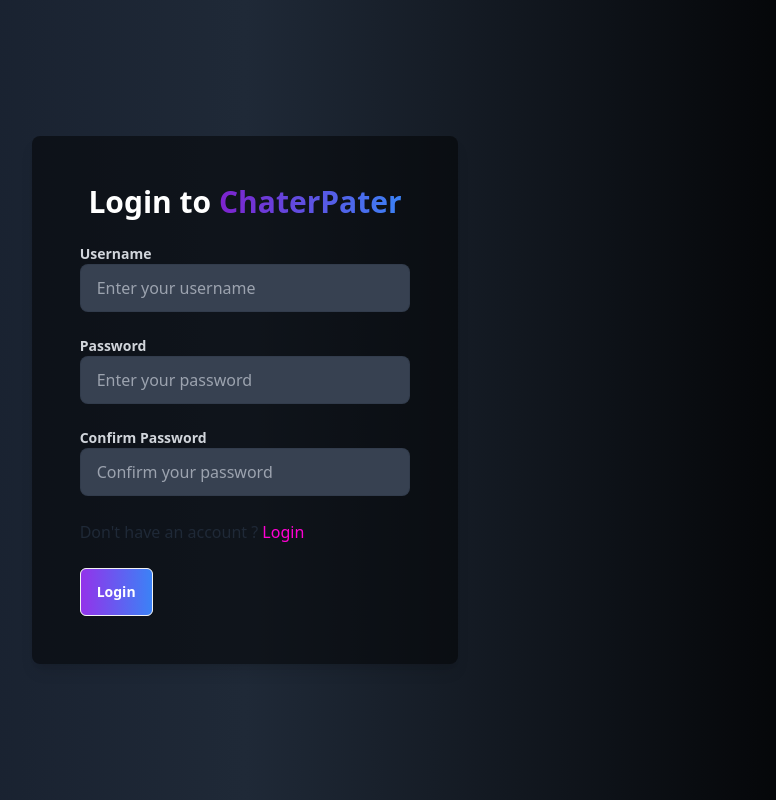
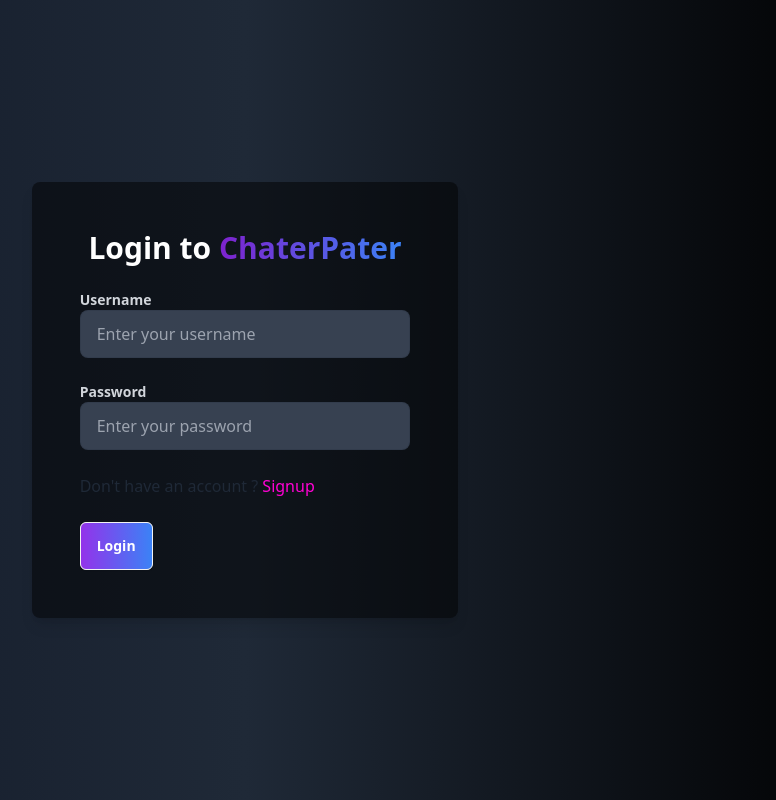
Before and after one commit to sushantskb/Chater-Pater, a React (Vite) app: page /login in a window 1280 px wide. Shown: the whole page, without its empty margins (395-1171 px from the left). Built offline with nearby package versions, Linux system fonts and the light colour scheme.

Commit message:
added the login functionality and done some modification in signup

```diff
--- /dev/null
+++ b/src/hooks/useLogin.js
@@ -0,0 +1,40 @@
+import { useState } from "react";
+import toast from "react-hot-toast";
+import { useAuthContext } from "../context/AuthContext";
+const useLogin = () => {
+  const [loading, setLoading] = useState(false);
+  const { setAuthUser } = useAuthContext();
+
+  const login = async (username, password) => {
+    setLoading(true);
+    try {
+      const res = await fetch("/api/auth/login", {
+        method: "POST",
+        headers: {
+          "Content-Type": "application/json",
+        },
+        body: JSON.stringify({ username, password }),
+      });
+
+      const data = await res.json();
+
+      if (data.error) {
+        throw new Error(data.error);
+      }
+
+      localStorage.setItem("chat-user", JSON.stringify(data));
+      setAuthUser(data);
+      toast.success("Logged In", {
+        className: "btn btn-outline btn-primary",
+      });
+    } catch (error) {
+      toast.error(error.message, {
+        className: "btn btn-outline btn-primary",
+      });
+    } finally {
+      setLoading(false);
+    }
+  };
+  return { loading, login };
+};
+export default useLogin;
--- a/src/pages/Login/Login.jsx
+++ b/src/pages/Login/Login.jsx
@@ -1,43 +1,76 @@
+import { useState } from "react";
 import { Link } from "react-router-dom";
+import useLogin from "../../hooks/useLogin";
 
 const Login = () => {
+  const [username, setUsername] = useState("");
+  const [password, setPassword] = useState("");
+
+  const { loading, login } = useLogin();
+
+  const handleSubmit = async (e) => {
+    e.preventDefault();
+    await login(username, password);
+  };
+
   return (
     <div className="flex items-center justify-center h-screen bg-gradient-to-r from-gray-900 via-gray-800 to-black">
       <div className="bg-black bg-opacity-50 p-12 rounded-lg shadow-lg w-1/3">
-        <h2 className="text-3xl font-bold text-center mb-6 text-white">Login to <span className="bg-gradient-to-r from-purple-700 to-blue-500  bg-clip-text text-transparent">ChaterPater</span></h2>
-        <form className="space-y-6">
+        <h2 className="text-3xl font-bold text-center mb-6 text-white">
+          Login to{" "}
+          <span className="bg-gradient-to-r from-purple-700 to-blue-500  bg-clip-text text-transparent">
+            ChaterPater
+          </span>
+        </h2>
+        <form className="space-y-6" onSubmit={handleSubmit}>
           <div className="flex flex-col">
-            <label htmlFor="username" className="text-sm font-semibold text-gray-300">Username</label>
+            <label
+              htmlFor="username"
+              className="text-sm font-semibold text-gray-300"
+            >
+              Username
+            </label>
             <input
               type="text"
               id="username"
               name="username"
               className="input input-bordered text-white bg-gray-700 placeholder-gray-400"
               placeholder="Enter your username"
+              value={username}
+              onChange={(e) => setUsername(e.target.value)}
             />
           </div>
           <div className="flex flex-col">
-            <label htmlFor="password" className="text-sm font-semibold text-gray-300">Password</label>
+            <label
+              htmlFor="password"
+              className="text-sm font-semibold text-gray-300"
+            >
+              Password
+            </label>
             <input
               type="password"
               id="password"
               name="password"
               className="input input-bordered text-white bg-gray-700 placeholder-gray-400"
               placeholder="Enter your password"
+              value={password}
+              onChange={(e) => setPassword(e.target.value)}
             />
           </div>
-          <div className="flex flex-col">
-            <label htmlFor="confirmPassword" className="text-sm font-semibold text-gray-300">Confirm Password</label>
-            <input
-              type="password"
-              id="confirmPassword"
-              name="confirmPassword"
-              className="input input-bordered text-white bg-gray-700 placeholder-gray-400"
-              placeholder="Confirm your password"
-            />
-          </div>
-          <p>{"Don't"} have an account ? <Link to="/signup"><span className="text-secondary">Login</span></Link></p>
-          <button type="submit" className="btn bg-gradient-to-r from-purple-600 to-blue-500 text-white py-2 rounded-md hover:from-purple-700 hover:to-blue-600 transition duration-300">Login</button>
+          <p>
+            {"Don't"} have an account ?{" "}
+            <Link to="/signup">
+              <span className="text-secondary">Signup</span>
+            </Link>
+          </p>
+          <button
+            type="submit"
+            className="btn bg-gradient-to-r from-purple-600 to-blue-500 text-white py-2 rounded-md hover:from-blue-700 hover:to-purple-600 transition duration-300"
+          >
+            {
+              !loading ? "Login" : <span className="loading loading-ring loading-xs"></span>
+            }
+          </button>
         </form>
       </div>
     </div>
--- a/src/pages/Signup/Signup.jsx
+++ b/src/pages/Signup/Signup.jsx
@@ -3,6 +3,7 @@
 import { useState } from "react";
 import GenderCheckBox from "./GenderCheckBox";
 import useSignup from "../../hooks/useSignup";
+import { Link } from "react-router-dom";
 
 const Signup = () => {
   const [inputs, setInputs] = useState({
@@ -14,7 +15,7 @@
     profilePic: "",
   });
 
-  const { signup } = useSignup();
+  const { loading, signup } = useSignup();
 
   const handleCheckbox = (gender) => {
     setInputs({ ...inputs, gender });
@@ -130,11 +131,17 @@
             selectedGender={inputs.gender}
           />
 
+          <p>Already have an account ? <Link to="/login"><span className="text-secondary">Login</span></Link></p>
+
           <button
             type="submit"
-            className="btn bg-gradient-to-r from-purple-600 to-blue-500 text-white py-2 rounded-md hover:from-purple-700 hover:to-blue-600 transition duration-300"
+            className="btn bg-gradient-to-r from-purple-600 to-blue-500 text-white py-2 rounded-md hover:from-blue-700 hover:to-purple-600 transition duration-300"
           >
-            Sign Up
+            {!loading ? (
+              "Sign Up"
+            ) : (
+              <span className="loading loading-ring loading-xs"></span>
+            )}
           </button>
         </form>
       </div>
```
